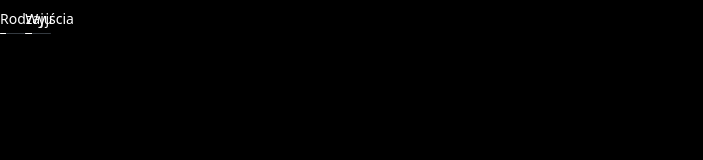
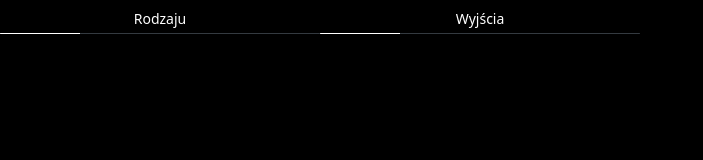
Before and after one commit to wieczorskyy/portfolio, a plain HTML site: page bible.html in a window 1280 px wide. Shown: the whole page, without its empty margins (0-703 px from the left). Drawn offline with nearby package versions, Linux system fonts and the light colour scheme.

Commit message:
Update bible.html

```diff
--- a/bible.html
+++ b/bible.html
@@ -19,7 +19,7 @@
 </head>
 <body class="bg-black text-white">
     <nav class="navbar bg-black sticky-top">
-        <div class="d-flex overflow-auto flex-nowrap text-nowrap">
+        <div class="d-flex overflow-auto flex-nowrap text-nowrap w-100">
             <div class="d-flex flex-column gap-1 text-center col-3">
                 <span class="fw-medium small">Rodzaju</span>
                 <div class="progress" role="progressbar" aria-label="Example 1px high" aria-valuenow="25" aria-valuemin="0" aria-valuemax="100" style="height: 1px">
```
